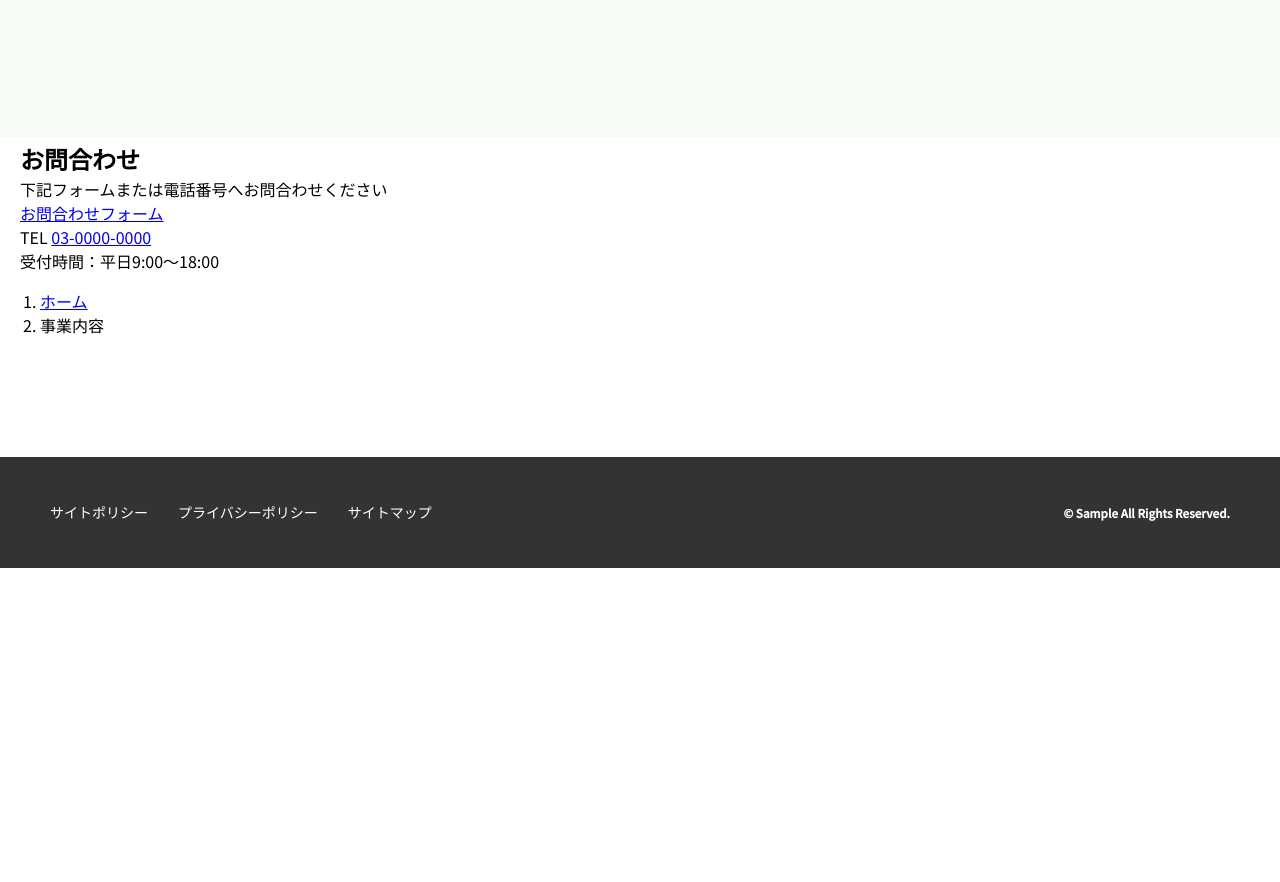
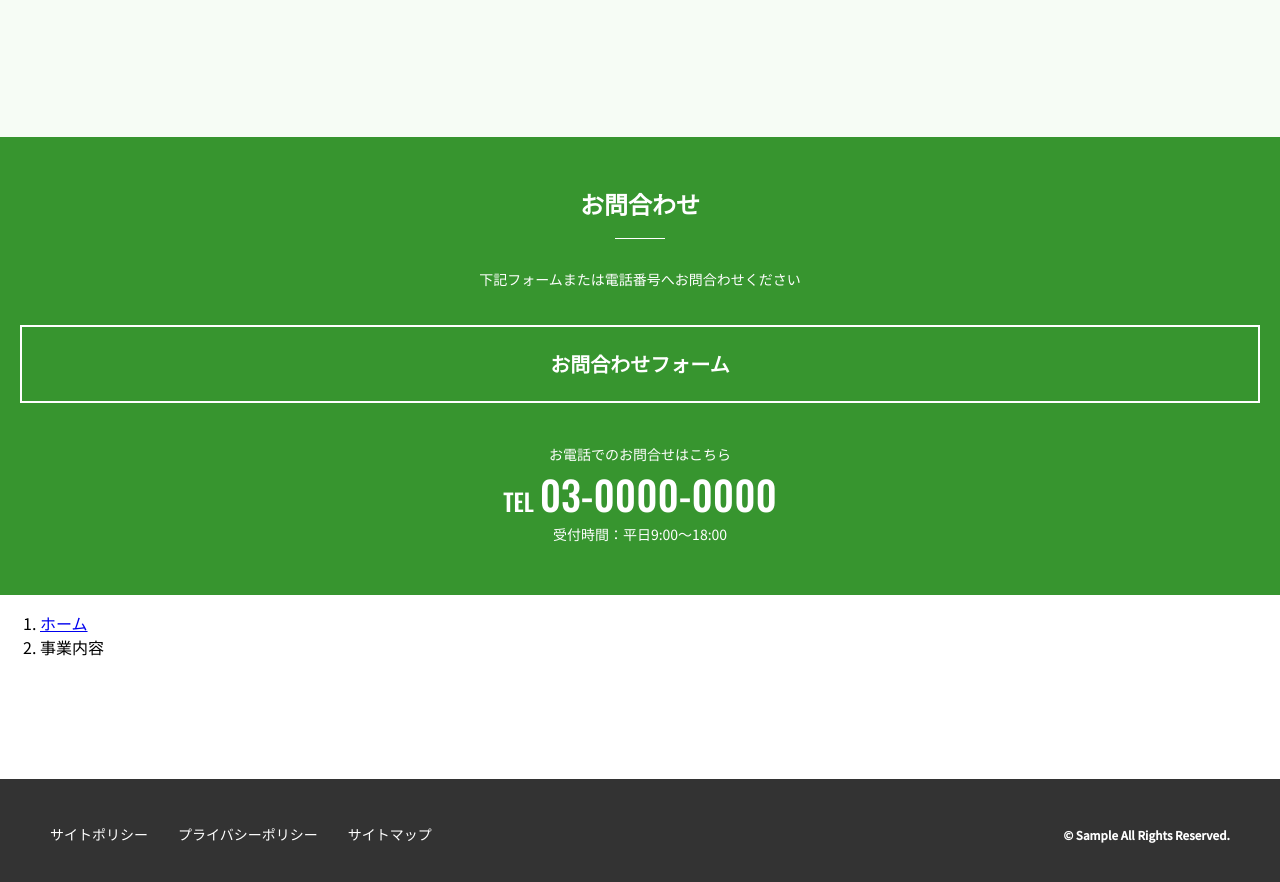
Before and after one commit to zakazan/mdn_coading_textbook, a plain HTML site: page EXERCISE02/index.html in a window 1280 px wide. Shown: the part 2600-3482 px from the top of the page. Before the commit the page ends 3168 px from the top, so only its background shows below. Drawn offline with nearby package versions, Linux system fonts and the light colour scheme.

Commit message:
cvエリアSP

```diff
--- a/EXERCISE02/css/common.css
+++ b/EXERCISE02/css/common.css
@@ -279,6 +279,84 @@ html {
     }
 }
 
+/* cvArea */
+.cvArea {
+    background-color: #37952f;
+    color: #fff;
+    text-align: center;
+    padding: 45px 0 50px;
+}
+
+.cvArea a {
+    color: #fff;
+    text-decoration: none;
+}
+
+.cvArea__title {
+    position: relative;
+    font-size: 24px;
+    font-weight: bold;
+    margin-bottom: 47px;
+}
+
+.cvArea__title::before {
+    content: "";
+    display: block;
+    position: absolute;
+    bottom: -17px;
+    left: 50%;
+    transform: translateX(-50%);
+    background-color: #fff;
+    width: 50px;
+    height: 1px;
+}
+
+.cvArea__txt {
+    font-size: 14px;
+    margin-bottom: 35px;
+}
+
+.cvArea__btn {
+    position: relative;
+    border: #fff solid 2px;
+    padding: 22px 0;
+    margin-bottom: 40px;
+}
+
+.cvArea__btn a {
+    font-size: 20px;
+    font-weight: bold;
+}
+
+.cvArea__btn a::after {
+    content: "";
+    position: absolute;
+    top: 0;
+    bottom: 0;
+    left: 0;
+    right: 0;
+    pointer-events: auto;
+}
+
+.cvArea__tel::before {
+    content: "お電話でのお問合せはこちら";
+    display: block;
+    font-size: 14px;
+}
+
+.cvArea__tel {
+    font-size: 40px;
+    font-family: 'oswald';
+}
+
+.cvArea__tel span {
+    font-size: 24px;
+}
+
+.cvArea__biztime {
+    font-size: 14px;
+}
+
 /* footer */
 .footer {
     background-color: #333333;
```
